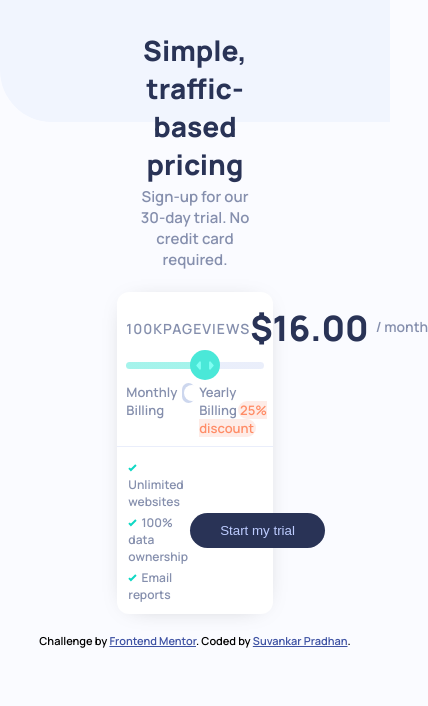
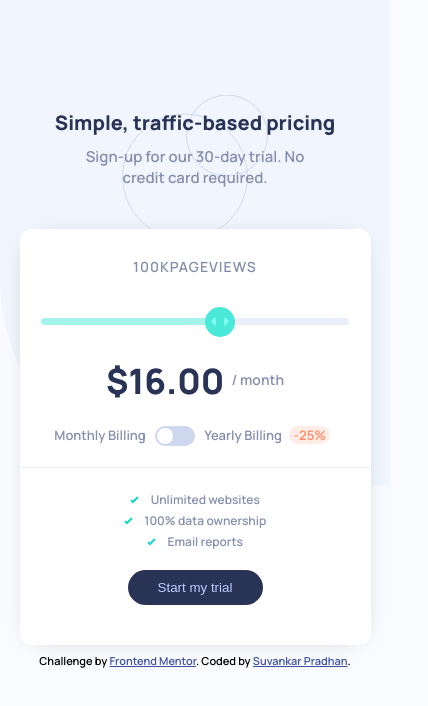
Before and after one commit to suvankarpradhan/interactive-pricing-component-main, a plain HTML site: page index.html in a window 390 px wide. Shown: the whole page, 428 px wide, since content can reach past the window. Drawn offline with Linux system fonts and the light colour scheme.

Commit message:
mobile version add

```diff
--- a/index.html
+++ b/index.html
@@ -18,6 +18,7 @@
   </head>
   <body>
     <div class="page-title">
+      <img src="images/pattern-circles.svg" alt="img" />
       <h2>Simple, traffic-based pricing</h2>
       <p>Sign-up for our 30-day trial. No credit card required.</p>
     </div>
@@ -39,6 +40,9 @@
           max="100"
           value="59"
         />
+      </div>
+      <div class="item3">
+        <p><span id="price">$16.00&nbsp</span>/&nbspmonth</p>
       </div>
       <div class="card-body">
         <p>Monthly Billing</p>
--- a/style.css
+++ b/style.css
@@ -9,12 +9,19 @@ body {
   background: url("images/bg-pattern.svg") no-repeat, hsl(230, 100%, 99%);
   background-size: contain;
   background-position: top;
+  background-attachment: fixed;
   font-family: "Manrope", sans-serif;
 }
 .page-title {
   margin: 5% 30% 0%;
   text-align: center;
   padding: 3%;
+}
+.page-title img {
+  position: absolute;
+  left: 50%;
+  transform: translate(-50%, -24%);
+  z-index: -1;
 }
 .page-title h2 {
   color: hsl(227, 35%, 25%);
@@ -46,6 +53,17 @@ body {
 .item1 p {
   letter-spacing: 1px;
   text-transform: uppercase;
+}
+.item2 {
+  display: block;
+}
+.item3 {
+  display: none;
+  text-align: center;
+  padding: 3% 6%;
+  color: hsl(225, 20%, 60%);
+  font-size: 14px;
+  font-weight: 600;
 }
 #price {
   font-size: 35px;
@@ -178,3 +196,72 @@ input:checked[type="checkbox"]::before {
 .attribution a {
   color: hsl(228, 45%, 44%);
 }
+@media screen and (max-width: 1100px) {
+  #offer::after {
+    content: "-25%";
+    margin-left: 5%;
+  }
+}
+@media screen and (max-width: 900px) {
+  .card-header {
+    padding: 8% 6% 6%;
+    justify-content: center;
+  }
+  .item2 {
+    display: none;
+  }
+  .item3 {
+    display: block;
+  }
+}
+@media screen and (max-width: 800px) {
+  body {
+    background-position: top left;
+    background-size: 200%;
+  }
+  .page-title {
+    margin: 5% 24% 0%;
+  }
+  .card {
+    margin: 2% 24% 5%;
+  }
+}
+@media screen and (max-width: 650px) {
+  body {
+    background-size: 250%;
+  }
+  .page-title {
+    margin: 25% 5% 5%;
+  }
+  .card {
+    margin: 2% 5%;
+  }
+  .card-footer {
+    flex-direction: column;
+  }
+  .foot-item1,
+  .foot-item2 {
+    flex: 100%;
+  }
+  .foot-item1 {
+    text-align: center;
+  }
+  .foot-item2 {
+    padding: 6%;
+    align-items: center;
+  }
+}
+@media screen and (max-width: 400px) {
+  body {
+    background-size: 400%;
+  }
+  .page-title img {
+    transform: translate(-50%, -10%);
+  }
+  .page-title h2 {
+    font-size: 20px;
+  }
+  .page-title p {
+    padding: 3% 15%;
+  }
+}
```
